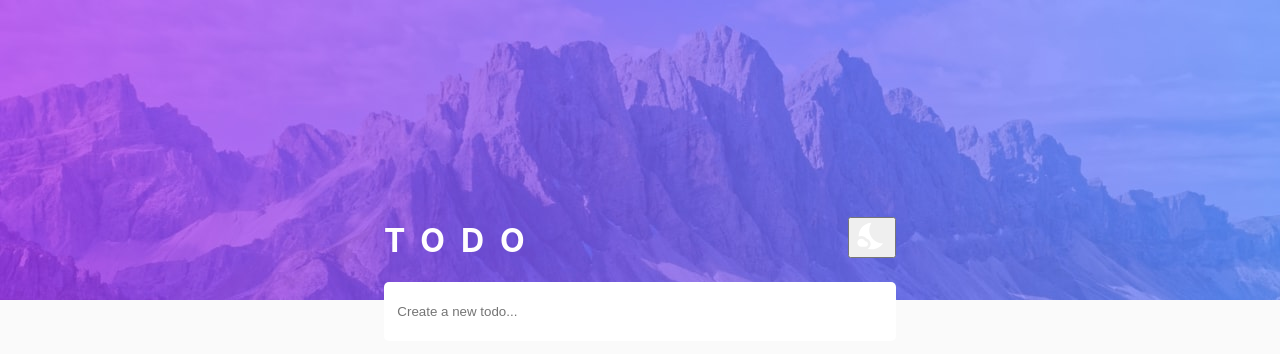
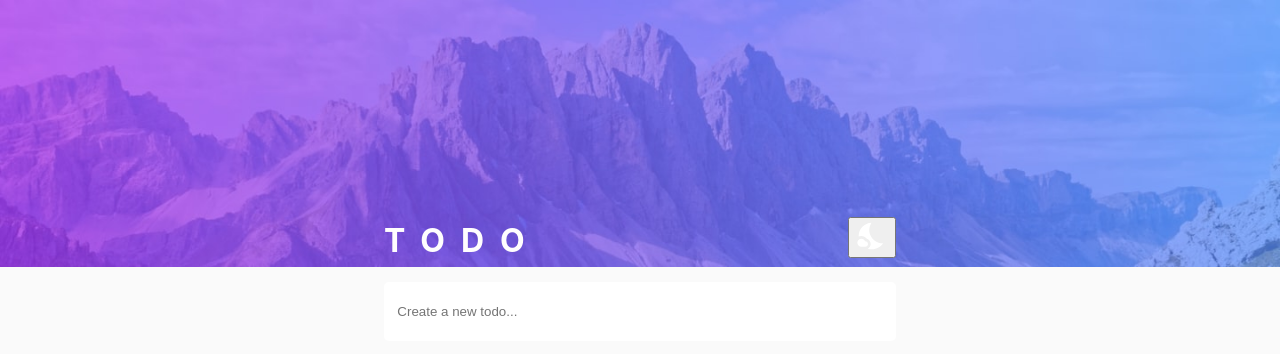
Before and after one commit to LGerardoGTZ/to_do_react_app, a React (Create React App) app: page / in a window 1280 px wide. Shown: the top 354 px of the page. Built offline with nearby package versions, Linux system fonts and the light colour scheme.

Commit message:
bcg img size corrected

```diff
--- a/src/screens/TodosScreen/index.css
+++ b/src/screens/TodosScreen/index.css
@@ -18,6 +18,7 @@
     width: 100vw;
     background-color: var(--bcg-clr);
     background-image: var(--bcg-img);
+    background-size:  100vw;
     background-repeat: no-repeat;
     display: grid;
     place-items: center;
--- a/src/screens/TodosScreen/index.js
+++ b/src/screens/TodosScreen/index.js
@@ -82,6 +82,7 @@ function TodosScreen() {
     }, [historyState])
 
 
+    //this functions is on charge of update the todos that have been added a description
   const handleUpdateTodoDescription = () => {
     const updatedTodos = todos.map((todo) => {
       return todo.id === historyState?.todoId ? {
--- a/src/styles.css/TodoForm.css
+++ b/src/styles.css/TodoForm.css
@@ -11,4 +11,5 @@
   outline-width: 0;
   padding-left: 1em;
   background-color: var(--listInput-bcg-clr);
+  color: var(--text-clr);
 }
```
